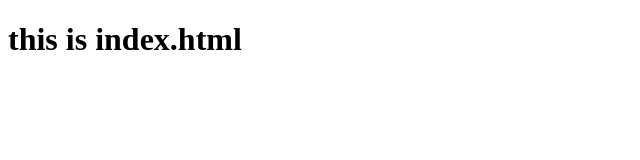
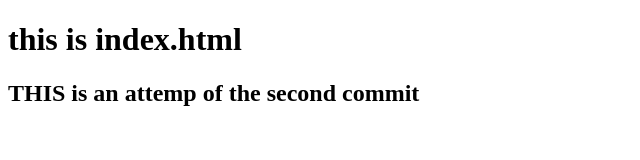
Before and after one commit to Mudit-Shukla/FullStackTesting, a plain HTML site: page index.html in a window 1280 px wide. Shown: the whole page, without its empty margins (0-640 px from the left). Drawn offline with Linux system fonts and the light colour scheme.

Commit message:
added another line

```diff
--- a/index.html
+++ b/index.html
@@ -8,5 +8,6 @@
 </head>
 <body>
     <h1>this is index.html</h1>
+    <h2> THIS is an attemp of the second commit</h2>
 </body>
 </html>
```
